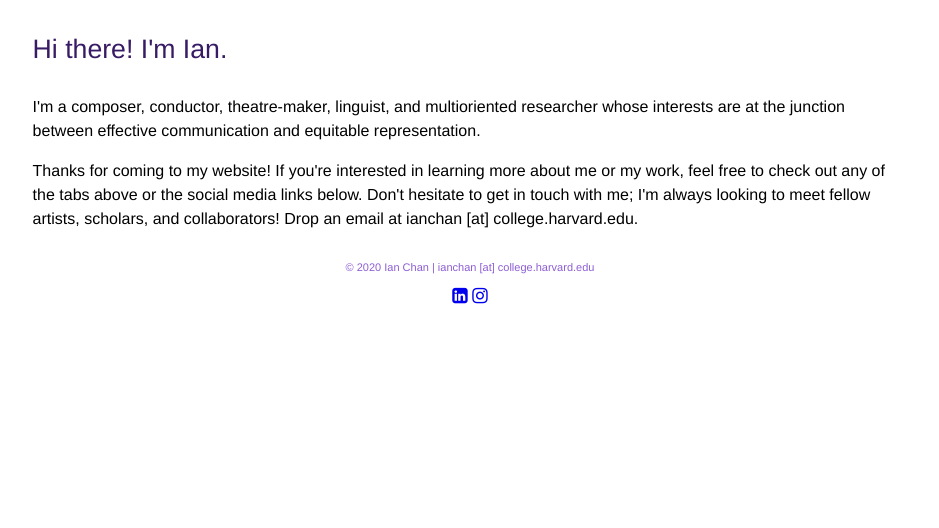
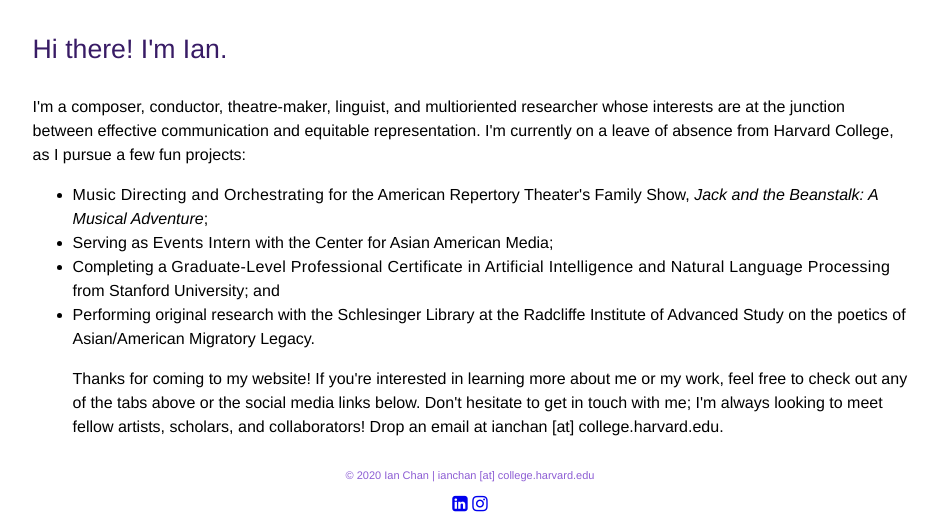
Before and after one commit to imianchan/imianchan.github.io, a plain HTML site: page index.html in a window 1280 px wide. Shown: the part 336-864 px from the top of the page, without its empty margins (170-1109 px from the left). Before the commit the page ends 800 px from the top, so only its background shows below. Drawn offline with Linux system fonts and the light colour scheme.

Commit message:
first update in a while

```diff
--- a/index.html
+++ b/index.html
@@ -29,7 +29,19 @@
     <p>
     I'm a composer, conductor, theatre-maker, linguist, and multioriented
     researcher whose interests are at the junction between effective
-    communication and equitable representation.
+    communication and equitable representation. I'm currently on a leave of
+    absence from Harvard College, as I pursue a few fun projects:
+    <ul>
+      <li><b>Music Directing and Orchestrating</b> for the American
+      Repertory Theater's Family Show, <i>Jack and the Beanstalk:
+      A Musical Adventure</i>;</li>
+      <li>Serving as <b>Events Intern</b> with the Center for Asian American Media;</li>
+      <li>Completing a <b>Graduate-Level Professional Certificate in
+      Artificial Intelligence and Natural Language Processing</b> from Stanford
+      University; and</li>
+      <li>Performing original research with the Schlesinger Library at the
+      Radcliffe Institute of Advanced Study on the poetics of Asian/American
+      Migratory Legacy.</li>
     </p>
     <p>
     Thanks for coming to my website! If you're interested in learning more
```
Also changed, not shown: about.html (+3 -4 lines), college.html (+2 -1 lines).
